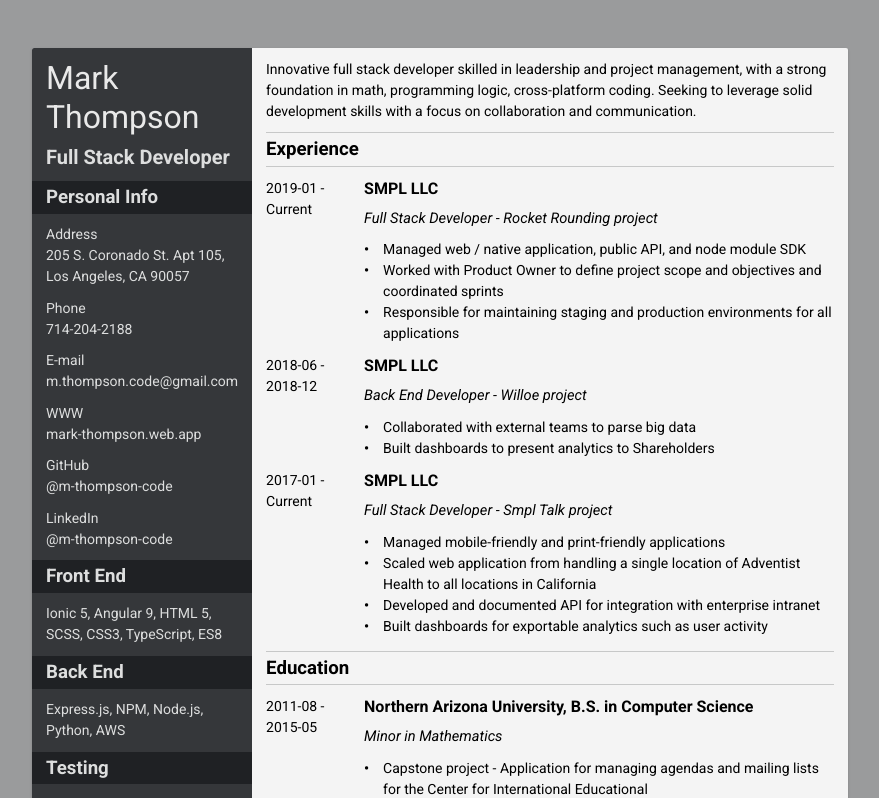
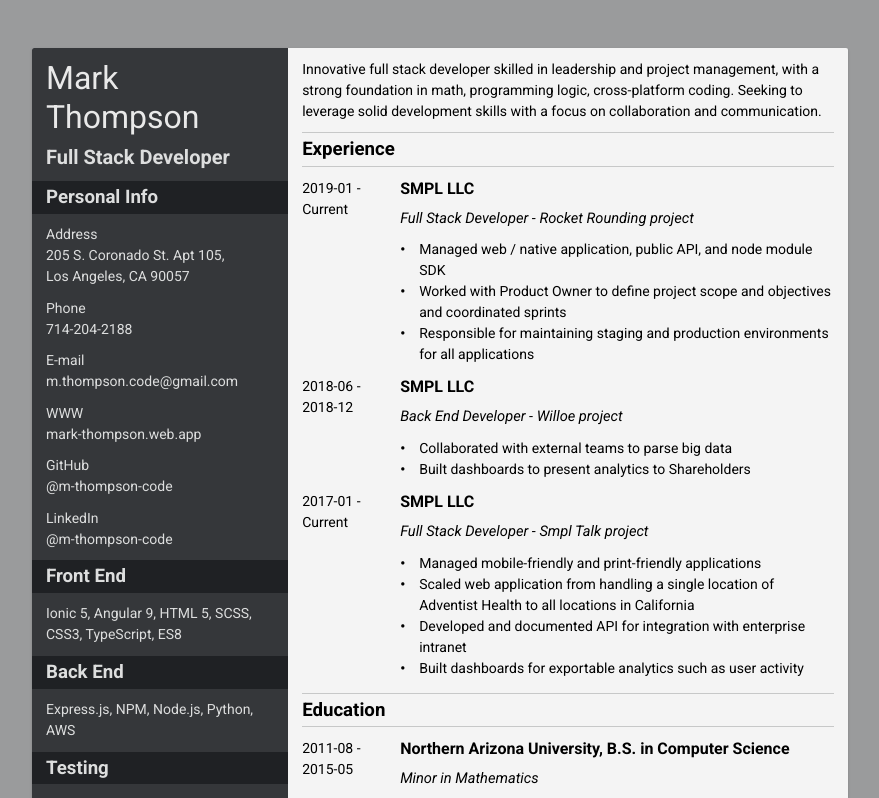
Before and after one commit to m-thompson-code/resume, an Angular app: page / in a window 1280 px wide. Shown: the top 798 px of the page, without its empty margins (200-1079 px from the left). Built offline with nearby package versions, Linux system fonts and the light colour scheme.

Commit message:
added IE 11 support and made minor css changes

```diff
--- a/angular.json
+++ b/angular.json
@@ -33,6 +33,15 @@
             "scripts": []
           },
           "configurations": {
+            "serve-es5": {
+              "budgets": [
+                {
+                  "type": "anyComponentStyle",
+                  "maximumWarning": "6kb"
+                }
+              ],
+              "tsConfig": "./tsconfig-es5.app.json"
+            },
             "production": {
               "fileReplacements": [
                 {
@@ -69,6 +78,9 @@
             "browserTarget": "resume:build"
           },
           "configurations": {
+            "serve-es5": {
+              "browserTarget": "resume:build:serve-es5"
+            },
             "production": {
               "browserTarget": "resume:build:production"
             }
--- a/package.json
+++ b/package.json
@@ -4,6 +4,7 @@
   "scripts": {
     "ng": "ng",
     "start": "ng serve --open --progress",
+    "start:es5": "ng serve --open --progress --c=serve-es5",
     "build": "ng build --c=production --aot",
     "deploy": "npm run build && firebase use resume && firebase deploy && firebase use personal && firebase deploy",
     "test": "ng test",
--- a/src/app/app.component.scss
+++ b/src/app/app.component.scss
@@ -40,8 +40,6 @@
 .side-panel {
     background: $color100;
     color: $color850;
-
-    width: 33.333333%;
 
     .name {
         color: $color900;
@@ -99,6 +97,8 @@
 .main-panel {
     flex-grow: 2;
 
+    width: 100%;// IE Support
+
     .desc {
         padding: calc(#{$padding} * 3 / 4) $padding;
     }
@@ -127,11 +127,10 @@
 
     .section-content {
         flex-grow: 1;
+        width: 100%; // IE Support
     }
 
     .year {
-        width: 73.5pt;
-
         .years-section {
             width: 73.5pt;
             padding-left: $padding;
```
Also changed, not shown: tsconfig-es5.app.json (added, +7 -0 lines).
